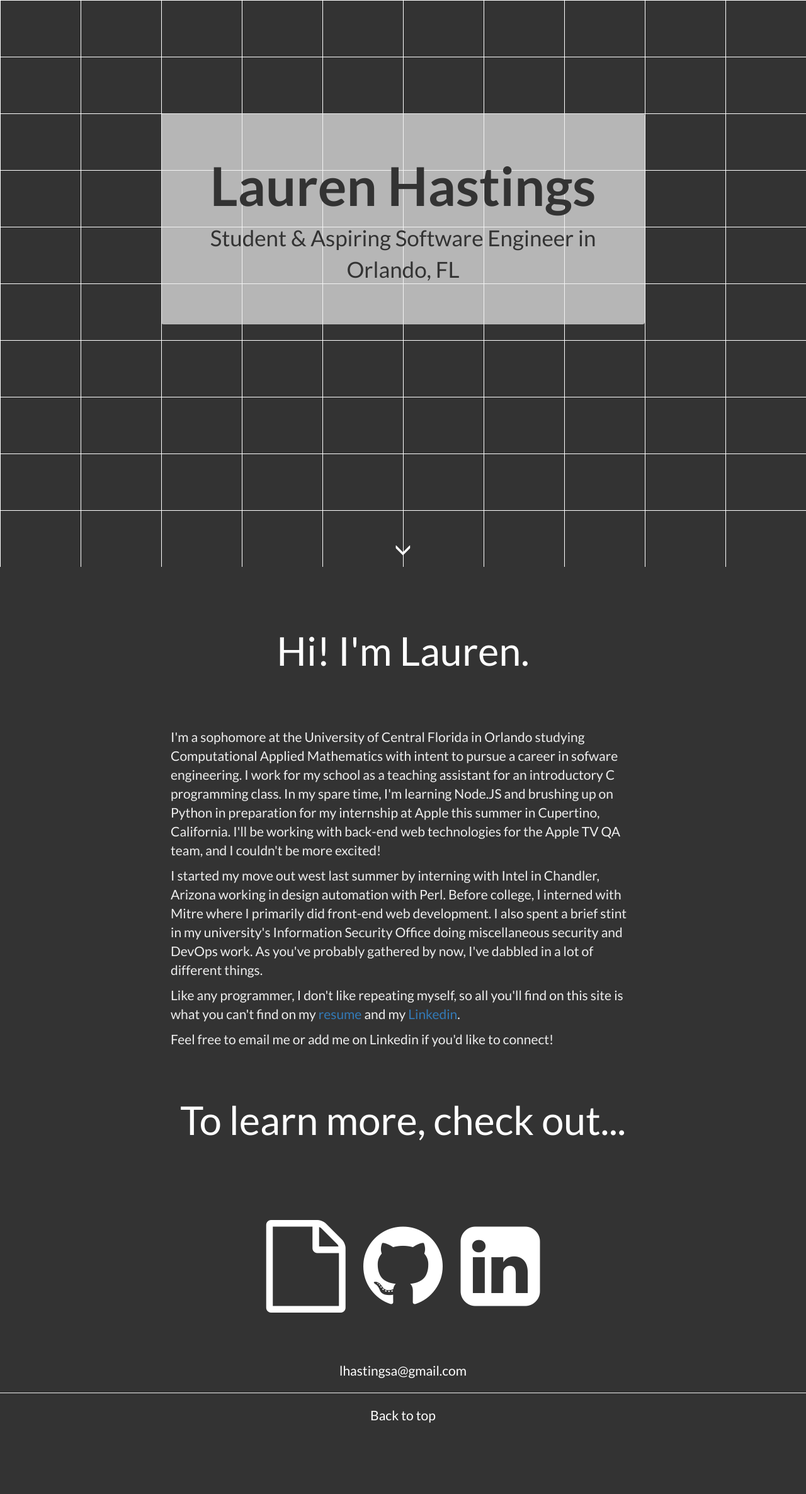
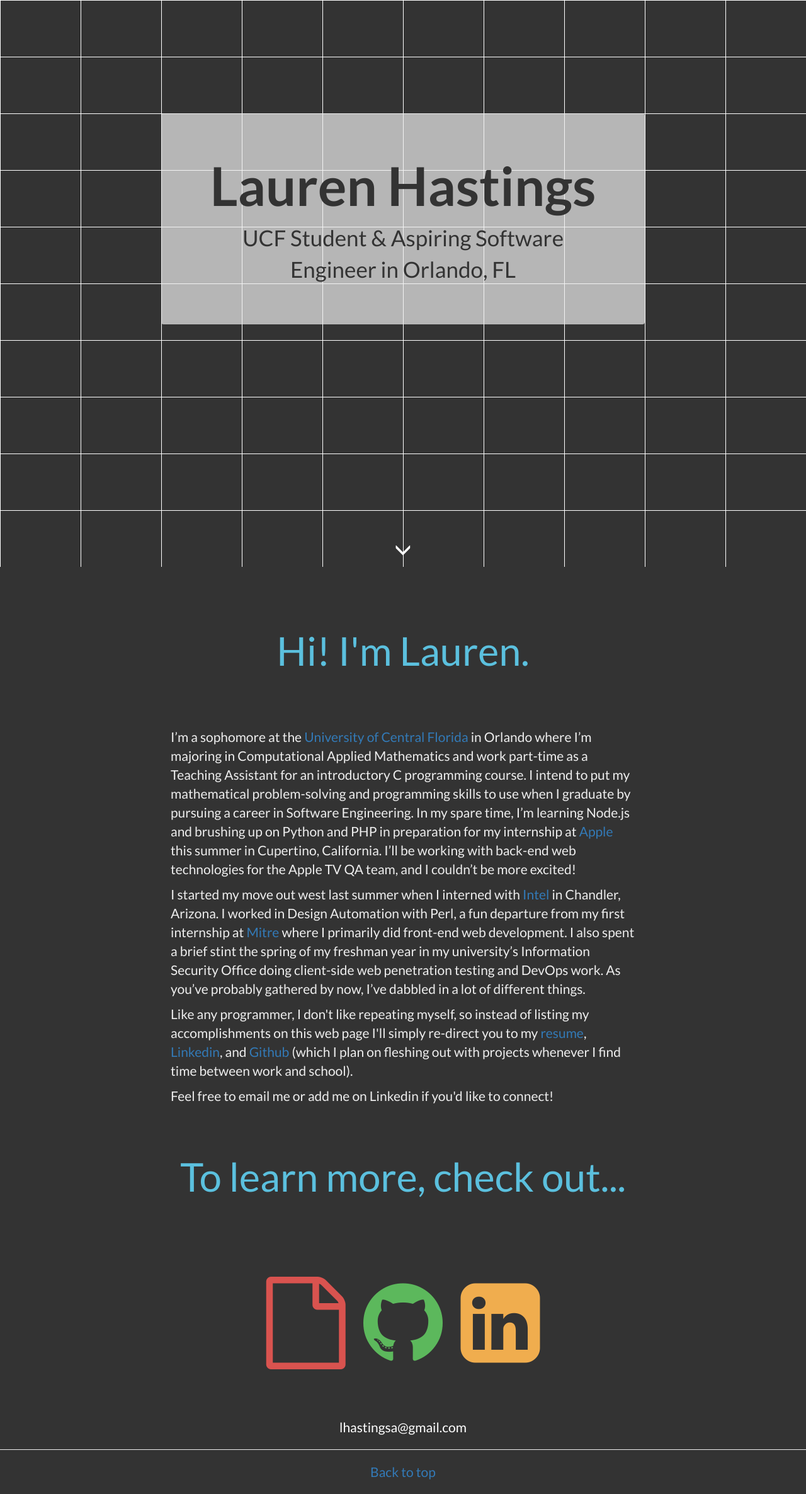
Before and after one commit to hastingsl/hastingsl.github.io, a Jekyll site: the page built from index.html, in a window 1280 px wide. Shown: the whole page at 63% size. Built offline with Jekyll 4.4.1, drawn with Linux system fonts in a browser that asks for light colours; nearby versions of some CDN libraries; before the commit the page ends 2282 px from its top, so only the background shows below that.

Commit message:
Changed header colors, link colors, etc.

```diff
--- a/css/main.scss
+++ b/css/main.scss
@@ -12,6 +12,42 @@ $red: #d9534f;
 $transition: background-color 1s;
 $white: #fff;
 
+.blue {
+  background-color: $blue;
+}
+
+.dark-blue {
+  background-color: $dark-blue;
+}
+
+.green {
+  background-color: $green;
+}
+
+.orange {
+  background-color: $orange;
+}
+
+.red {
+  background-color: $red;
+}
+
+.green-text:hover {
+  color: lighten($green, 10%);
+}
+
+.orange-text:hover {
+  color: lighten($orange, 10%);
+}
+
+.red-text:hover {
+  color: lighten($red, 10%);
+}
+
+#about {
+  color: $blue;
+}
+
 .blue-link a, .blue-link a:hover {
   color: $dark-blue;
 }
@@ -22,7 +58,7 @@ body {
   font-family: Lato,'Helvetica Neue',Arial,Helvetica,sans-serif;
 }
 
-body, .footer, .footer a, .jumbotron, .link-icons, .link-icons a, #masthead a {
+body, .footer, .jumbotron, .link-icons, .link-icons a, #masthead a {
   color: $white;
 }
 
@@ -34,12 +70,8 @@ body, .jumbotron {
   text-align: center;
 }
 
-#contact {
-  background-color: $green;
-}
-
 .container {
-  color: #eee;
+  color: $gray;
   max-width: $narrow;
 }
 
@@ -55,7 +87,7 @@ body, .jumbotron {
   margin-top: 50px;
 }
 
-.green:hover {
+.green-text {
   color: $green;
 }
 
@@ -66,16 +98,8 @@ body, .jumbotron {
   top: 0;
 }
 
-img {
-  margin-right: 15px;
-  width: 30%;
-}
-
-.img-rounded {
-  border-radius: 4px;
-}
-
 .jumbotron {
+  color: $blue;
   vertical-align: middle;
 }
 
@@ -127,7 +151,7 @@ img {
   font-size: 35px;
 }
 
-.orange:hover {
+.orange-text {
   color: $orange;
 }
 
@@ -143,7 +167,7 @@ img {
   -webkit-transition: $transition;
 }
 
-.red:hover {
+.red-text {
   color: $red;
 }
 
--- a/index.html
+++ b/index.html
@@ -9,7 +9,7 @@ title: Lauren Hastings
       <center>
         <div class="jumbotron">
           <h1>Lauren Hastings</h1>
-          <p>Student & Aspiring Software Engineer in Orlando, FL</p>
+          <p>UCF Student & Aspiring Software Engineer in Orlando, FL</p>
         </div>
       </center>
     </div>
@@ -33,13 +33,13 @@ title: Lauren Hastings
     </div>
     <div class="blue-link container">
       <p>
-        I'm a sophomore at the University of Central Florida in Orlando studying Computational Applied Mathematics with intent to pursue a career in sofware engineering. I work for my school as a teaching assistant for an introductory C programming class. In my spare time, I'm learning Node.JS and brushing up on Python in preparation for my internship at Apple this summer in Cupertino, California. I'll be working with back-end web technologies for the Apple TV QA team, and I couldn't be more excited!
+        I’m a sophomore at the <a href="https://www.ucf.edu" target="_blank"> University of Central Florida</a> in Orlando where I’m majoring in Computational Applied Mathematics and work part-time as a Teaching Assistant for an introductory C programming course. I intend to put my mathematical problem-solving and programming skills to use when I graduate by pursuing a career in Software Engineering. In my spare time, I’m learning Node.js and brushing up on Python and PHP in preparation for my internship at <a href="https://www.Apple.com" target="_blank"> Apple</a> this summer in Cupertino, California. I’ll be working with back-end web technologies for the Apple TV QA team, and I couldn’t be more excited!
       </p>
       <p>
-        I started my move out west last summer by interning with Intel in Chandler, Arizona working in design automation with Perl. Before college, I interned with Mitre where I primarily did front-end web development. I also spent a brief stint in my university's Information Security Office doing miscellaneous security and DevOps work. As you've probably gathered by now, I've dabbled in a lot of different things.
+        I started my move out west last summer when I interned with <a href="http://www.intel.com/content/www/us/en/homepage.html" target="_blank">Intel</a> in Chandler, Arizona. I worked in Design Automation with Perl, a fun departure from my first internship at <a href="https://www.mitre.org" target="_blank">Mitre</a> where I primarily did front-end web development. I also spent a brief stint the spring of my freshman year in my university’s Information Security Office doing client-side web penetration testing and DevOps work. As you’ve probably gathered by now, I’ve dabbled in a lot of different things.
       </p>
       <p>
-        Like any programmer, I don't like repeating myself, so all you'll find on this site is what you can't find on my <a href="files/resume.pdf" target="_blank">resume</a> and my <a href="https://www.linkedin.com/in/hastingsl" target="_blank">Linkedin</a>.
+        Like any programmer, I don't like repeating myself, so instead of listing my accomplishments on this web page I'll simply re-direct you to my <a href="files/resume.pdf" target="_blank">resume</a>, <a href="https://www.linkedin.com/in/hastingsl" target="_blank">Linkedin</a>, and <a href="https://www.github.com/hastingsl" target="_blank">Github</a> (which I plan on fleshing out with projects whenever I find time between work and school).
       </p>
       <p>
         Feel free to email me or add me on Linkedin if you'd like to connect!
@@ -52,14 +52,14 @@ title: Lauren Hastings
       </div>
       <div class="container link-icons">
         <center>
-          <a href="http://hastingsl.github.io/files/resume.pdf" target="_blank"><i class="fa fa-file-o red"></i></a>
-          <a href="https://www.github.com/hastingsl/hastingsl.github.io" target="_blank"><i class="fa fa-github green"></i></a>
-          <a href="https://www.linkedin.com/in/hastingsl" target="_blank"><i class="fa fa-linkedin-square orange"></i></a>
+          <a href="http://hastingsl.github.io/files/resume.pdf" target="_blank"><i class="fa fa-file-o red-text"></i></a>
+          <a href="https://www.github.com/hastingsl/hastingsl.github.io" target="_blank"><i class="fa fa-github green-text"></i></a>
+          <a href="https://www.linkedin.com/in/hastingsl" target="_blank"><i class="fa fa-linkedin-square orange-text"></i></a>
         </center>
       </div>
   </div>
   <div class="row">
-    <center class="footer">
+    <center class="footer blue-link">
       lhastingsa@gmail.com
       <hr>
       <a href="#masthead">Back to top</a>
```
